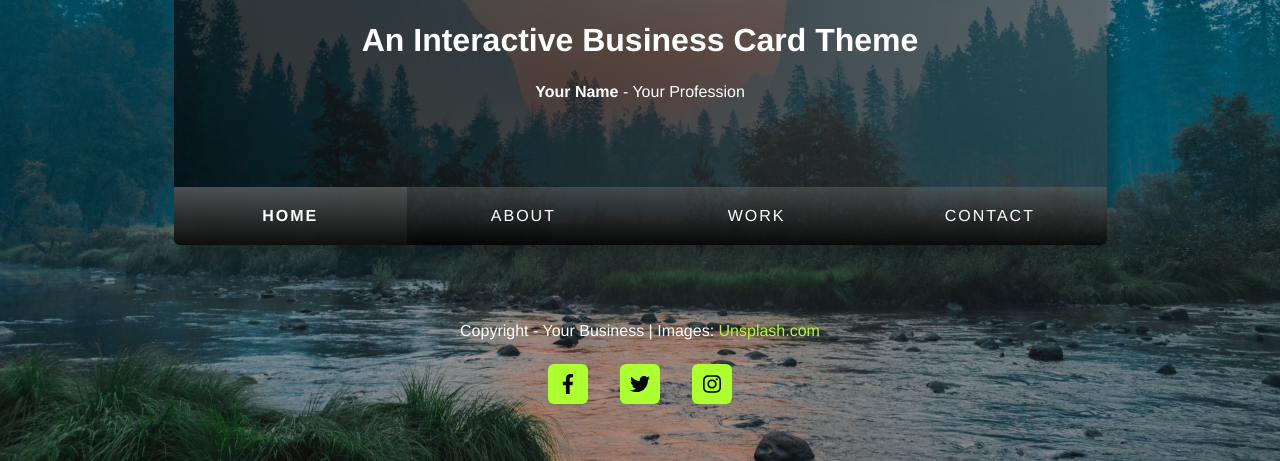
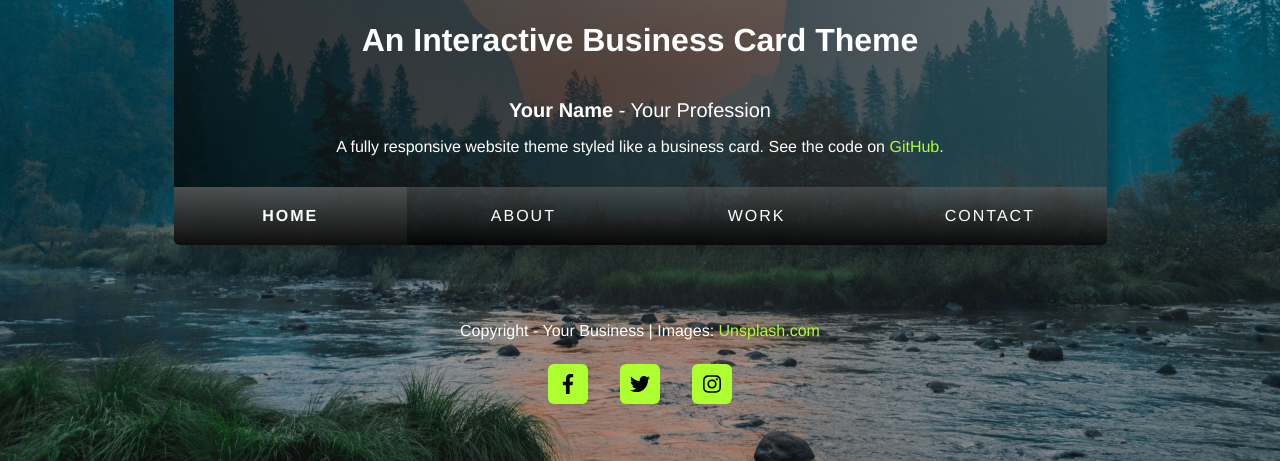
Before and after one commit to sbhaseen/interactive-business-card-theme, a plain HTML site: page index.html in a window 1280 px wide. Shown: the part 339-800 px from the top of the page. Drawn offline with Linux system fonts and the light colour scheme.

Commit message:
Updated index and styles

```diff
--- a/css/styles.css
+++ b/css/styles.css
@@ -84,6 +84,11 @@ img.main-image {
 
 .headline-title {
   font-size: 1.25rem;
+}
+
+.headline-text {
+  font-size: 1.25rem;
+  padding: 1rem;
 }
 
 .card-container {
--- a/index.html
+++ b/index.html
@@ -19,9 +19,18 @@
                 alt="self portrait"
               />
             </div>
-
             <h1 class="headline-title">An Interactive Business Card Theme</h1>
-            <p><strong>Your Name</strong> - Your Profession</p>
+            <p class="headline-text">
+              <strong>Your Name</strong> - Your Profession
+            </p>
+            <p>
+              A fully responsive website theme styled like a business card. See
+              the code on
+              <a
+                href="https://github.com/sbhaseen/interactive-business-card-theme"
+                >GitHub</a
+              >.
+            </p>
           </div>
           <div id="about" class="tab-content">
             <h1>About</h1>
```
